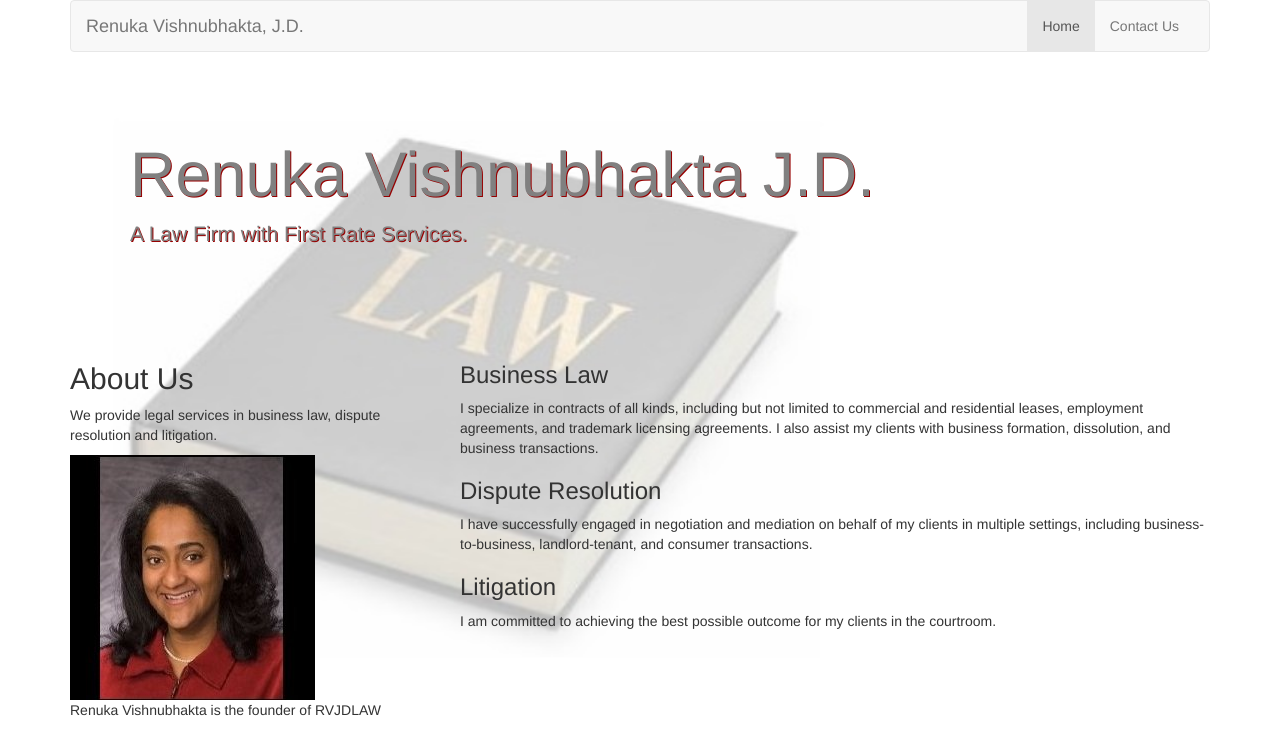
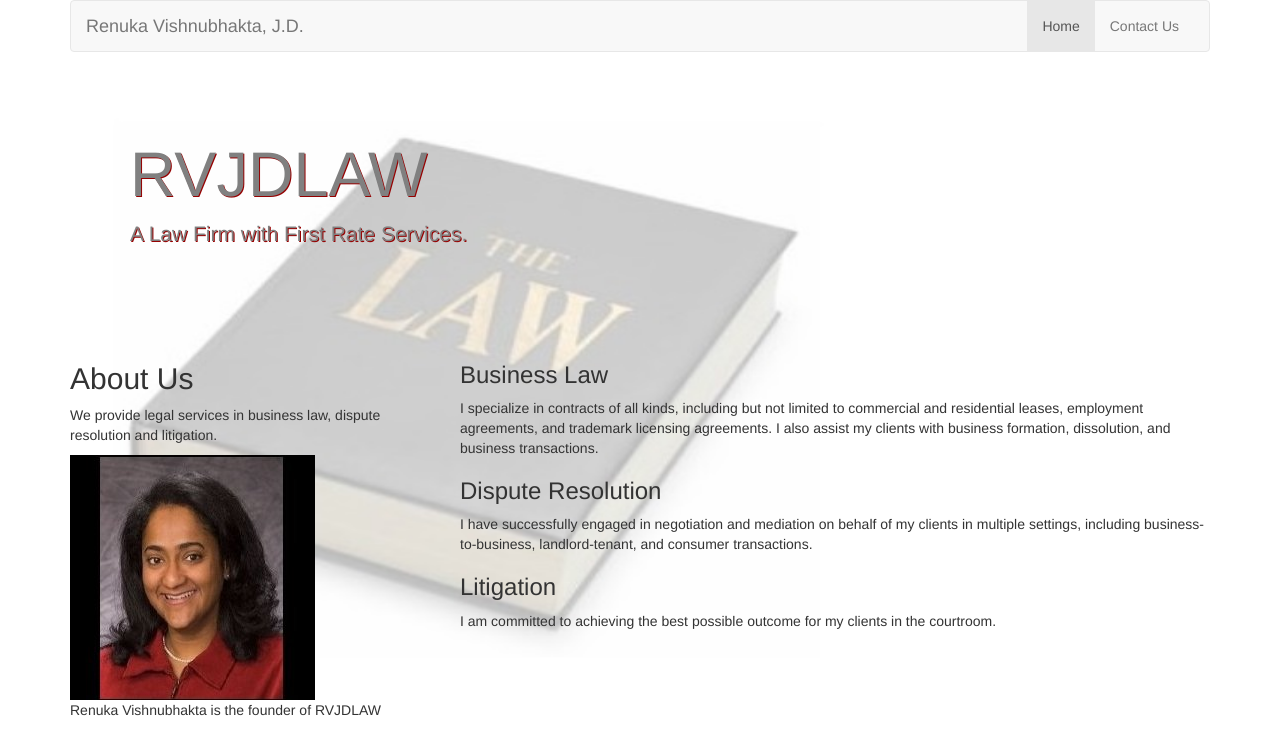
Before and after one commit to 1032dewey/1032dewey.github.io, a plain HTML site: page index.html in a window 1280 px wide. Drawn offline with nearby package versions, Linux system fonts and the light colour scheme.

Commit message:
and again

```diff
--- a/index.html
+++ b/index.html
@@ -46,7 +46,7 @@
 		<div class="jumbotron">
 				<div class="row">
 					 <div class="col-sm-12">
-		    			<h1>Renuka Vishnubhakta J.D.</h1>
+		    			<h1>RVJDLAW</h1>
 		   				 <p class="lead"> A Law Firm with First Rate Services. </p>
 					</div>
 
```
